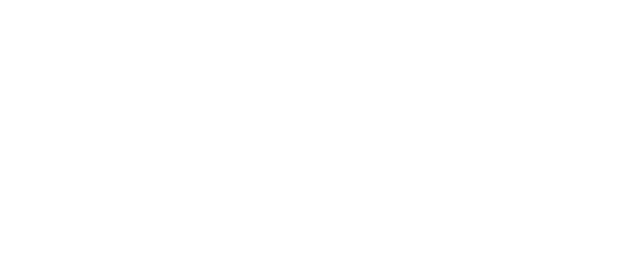
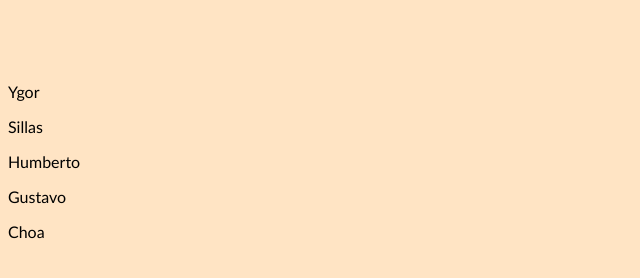
Before and after one commit to farvillage/hackathon, a website: page quem_somos.html in a window 1280 px wide. Shown: the whole page, without its empty margins (0-640 px from the left). Drawn offline with nearby package versions, Linux system fonts and the light colour scheme.

Commit message:
att_quem

```diff
--- a/quem_somos.html
+++ b/quem_somos.html
@@ -0,0 +1,22 @@
+<!DOCTYPE html>
+<html lang="pt-BR">
+<head>
+    <meta charset="UTF-8">
+    <meta http-equiv="X-UA-Compatible" content="IE=edge">
+    <meta name="viewport" content="width=device-width, initial-scale=1.0">
+    <title>Quem Somos?</title>
+    <link rel="stylesheet" href="https://cdnjs.cloudflare.com/ajax/libs/animate.css/4.1.1/animate.min.css"/>
+    <link href="https://fonts.googleapis.com/css?family=Dosis:400,700" rel="stylesheet"/>
+    <link href="style_quemsomos.css" rel="stylesheet">
+</head>
+<body>
+    <h1>Quem somos?</h1>
+    <div class="nomes">
+        <p id="yg">Ygor</p>
+        <p id="s">Sillas</p>
+        <p id="h">Humberto</p>
+        <p id="g">Gustavo</p>
+        <p id="c">Choa</p>
+    </div>
+</body>
+</html>
--- a/style.css
+++ b/style.css
@@ -1,18 +1,9 @@
 body {
-    background-color: #fffafa;
+    background-color: #F0F8FF;
     color: black;
     border-radius: 10px;
     font-size: 20px;
     font-family: Dosis;
-}
-/*keyframes-animation*/
-@keyframes slideIn{
-    from {
-        transform: translateX(-300px);
-    }
-    to {
-        transform: translatex(0);
-    }
 }
 
 /* top navegation bar */
@@ -73,12 +64,11 @@ a {
 div.title {
     /*animatiom: name duration timming-function delay interation-count direction fill-mode*/
     animation:
-        backInDown 1s ease 0s 1,
-        headShake 1s ease 0.9s 1;
-    flex-direction: column;
-    line-height: 30px;
-    margin: 30px;
+        backInDown 2.3s ease 0s 1;
+    text-align: center;
+    margin: 100px;
     padding: 10px;
+    width: 100%;
 }
 
 /*Como você está se sentindo?*/
--- /dev/null
+++ b/style_quemsomos.css
@@ -0,0 +1,37 @@
+body {
+    background-color: bisque;
+    font-family: 'Gill Sans', 'Gill Sans MT', Calibri, 'Trebuchet MS', sans-serif;
+}
+/*início*/
+h1 {
+    /*animatiom: name duration timming-function delay interation-count direction fill-mode*/
+    opacity: 0;
+    animation: fadeIn 1.5s ease-in-out 0s 1,
+    fadeOut 1.5s ease-out 1s 1 none;
+}
+/*nomes*/
+.nomes #yg {
+    animation: slideInLeft 2.5s ease-in-out;
+    text-decoration: none;
+    color: black;
+}
+.nomes #s {
+    animation: slideInLeft 2.6s ease-in-out;
+    text-decoration: none;
+    color: black;
+}
+.nomes #h {
+    animation: slideInLeft 2.7s ease-in-out;
+    text-decoration: none;
+    color: black;
+}
+.nomes #g {
+    animation: slideInLeft 2.8s ease-in-out;
+    text-decoration: none;
+    color: black;
+}
+.nomes #c {
+    animation: slideInLeft 2.9s ease-in-out;
+    text-decoration: none;
+    color: black;
+}
```
Also changed, not shown: index.html (+2 -3 lines).
